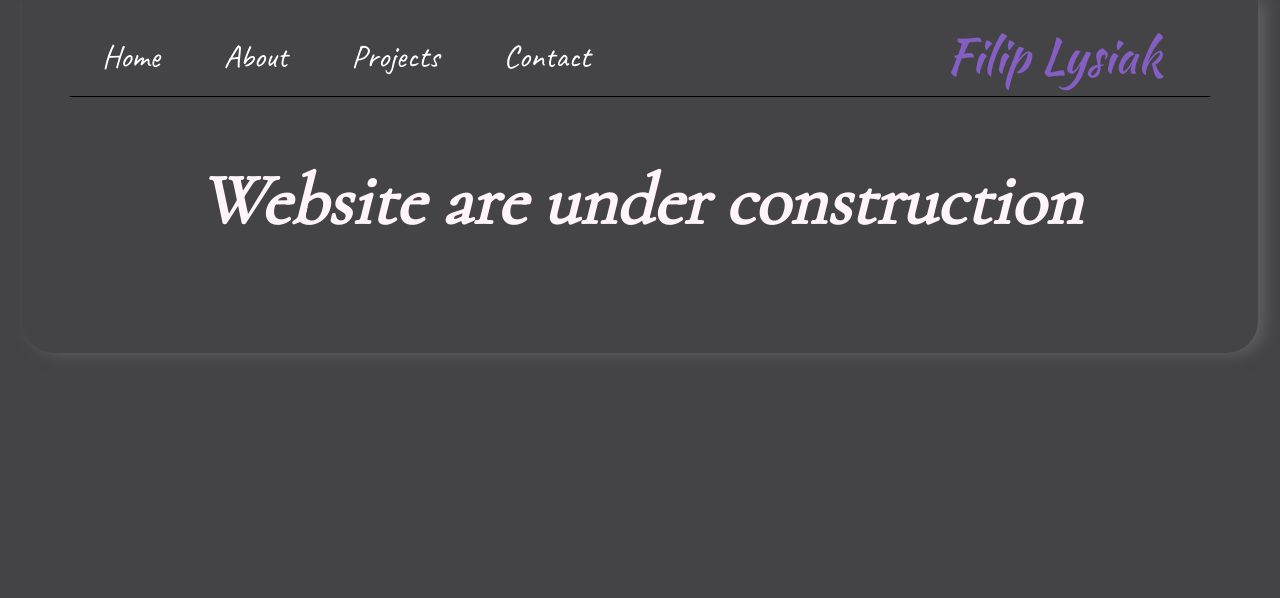
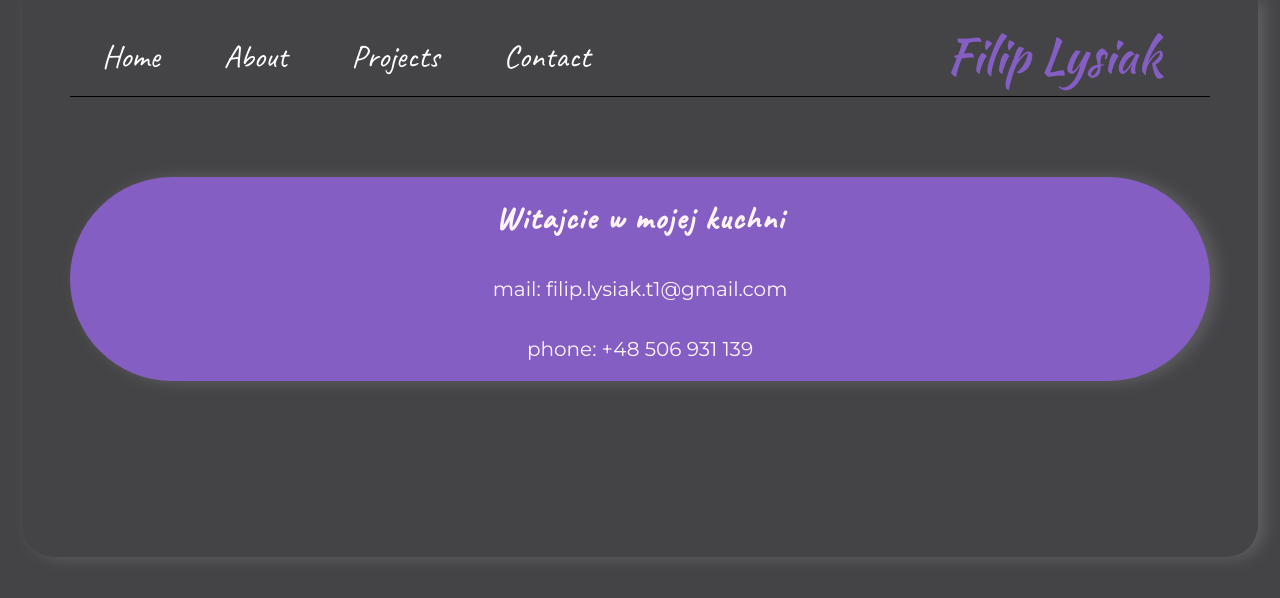
Before and after one commit to MontyFilip/resume-ver.2, a React (Create React App) app: page /contact in a window 1280 px wide. Shown: the top 598 px of the page. Built offline with nearby package versions, Linux system fonts and the light colour scheme.

Commit message:
add contact page and modify some components

```diff
--- a/package.json
+++ b/package.json
@@ -13,6 +13,7 @@
     "@types/react-redux": "^7.1.24",
     "@types/react-router-dom": "^5.3.3",
     "@types/styled-components": "^5.1.26",
+    "next": "^13.0.6",
     "react": "^18.2.0",
     "react-dom": "^18.2.0",
     "react-router-dom": "^6.4.0",
--- a/src/App.tsx
+++ b/src/App.tsx
@@ -7,6 +7,7 @@ import { dark } from './Theme/Theme';
 import Home from './Components/Page/Home/Home';
 import ErrorPage from './Components/Page/Error/ErrorPage';
 import InBuild from './Components/Page/InBuild/InBuild';
+import Contact from './Components/Page/Contact/Contact';
 
 const GlobalStyle = createGlobalStyle`
   body {
@@ -42,9 +43,9 @@ const App = () => {
           <Navbar />
           <Routes>
             <Route path="/" element={<Home />} />
+            <Route path="/about" element={<InBuild />} />
             <Route path="/projects" element={<InBuild />} />
-            <Route path="/contact" element={<InBuild />} />
-            <Route path="/about" element={<InBuild />} />
+            <Route path="/contact" element={<Contact />} />
             <Route path="*" element={<ErrorPage />} />
           </Routes>
         </Router>
--- /dev/null
+++ b/src/Components/Page/Contact/Contact.tsx
@@ -0,0 +1,14 @@
+import React from 'react'
+import Hero from '../../View/Hero/Hero';
+import { Box } from '../Home/Home';
+import { ContactData } from '../../../DB/data';
+
+const Contact = () => {
+  return (
+    <Box>
+      <Hero title={ContactData.title} text={ContactData.mail} text2={ContactData.phone} />
+    </Box>
+  )
+}
+
+export default Contact;
--- a/src/Components/Page/Home/Home.tsx
+++ b/src/Components/Page/Home/Home.tsx
@@ -5,7 +5,7 @@ import Informations from '../../View/Informations/Informations';
 import { HomePage } from '../../../DB/data';
 import { WorkingOn } from '../../../DB/data';
 
-const Box = styled.div`
+export const Box = styled.div`
   display: flex;
   flex-direction: column;
   z-index: -1;
--- a/src/Components/View/Hero/Hero.tsx
+++ b/src/Components/View/Hero/Hero.tsx
@@ -19,15 +19,19 @@ const Text = styled.p`
   font-family: ${({ theme }) => theme.textFontSansserif};
 `;
 
-interface Props{
-  title: string,
-  text: string
+interface Props {
+  title: string;
+  text: string;
+  text2?: string;
+  text3?: string;
 }
-const Hero: React.FC<Props> = ({title, text}) => {
+const Hero: React.FC<Props> = ({ title, text, text2, text3 }) => {
   return (
     <Container>
       <Title>{title}</Title>
       <Text>{text}</Text>
+      {text2 === undefined ? undefined : <Text>{text2}</Text>}
+      {text3 === undefined ? undefined : <Text>{text3}</Text>}
     </Container>
   );
 };
--- a/src/Components/View/Navbar/Navbar.tsx
+++ b/src/Components/View/Navbar/Navbar.tsx
@@ -43,6 +43,7 @@ const NavbarLink = styled(NavLink)`
     transition: ${({ theme }) => theme.transitionTime};
   }
 `;
+
 const NavbarLogoLink = styled(NavLink)`
   color: ${({ theme }) => theme.mainColor};
   font-size: 3rem;
@@ -56,7 +57,6 @@ const NavbarLogoLink = styled(NavLink)`
 `;
 
 const NavabrExtendedContainer = styled.div``;
-
 const Navbar: React.FC = () => {
   return (
     <NavContainer>
--- a/src/Components/View/PageTitle/PageTitle.tsx
+++ b/src/Components/View/PageTitle/PageTitle.tsx
@@ -1,4 +1,3 @@
-import { text } from 'stream/consumers';
 import styled from 'styled-components';
 
 const Title = styled.h2`
--- a/src/DB/data.ts
+++ b/src/DB/data.ts
@@ -12,7 +12,9 @@ export const HomePage = {
   text: 'I invite you to see the informations about my job and me!',
 };
 
+
 export const ContactData = {
-  mail: 'filip.lysiak.t1@gmail.com',
-  phone: '+48 506 931 139',
+  title:'Witajcie w mojej kuchni',
+  mail: 'mail: filip.lysiak.t1@gmail.com',
+  phone: 'phone: +48 506 931 139',
 };
```
Also changed, not shown: 1 other file (tests, documents, lock files or other folders).
